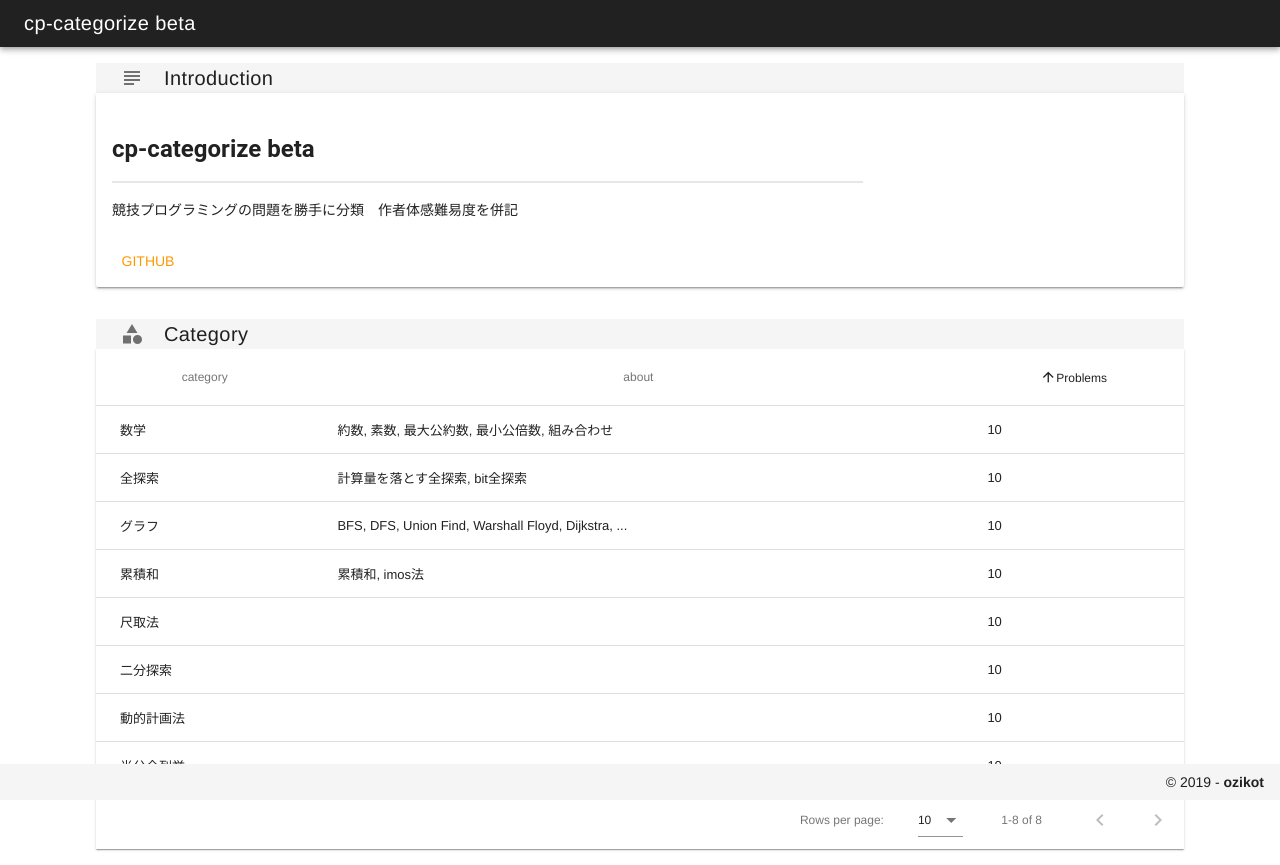
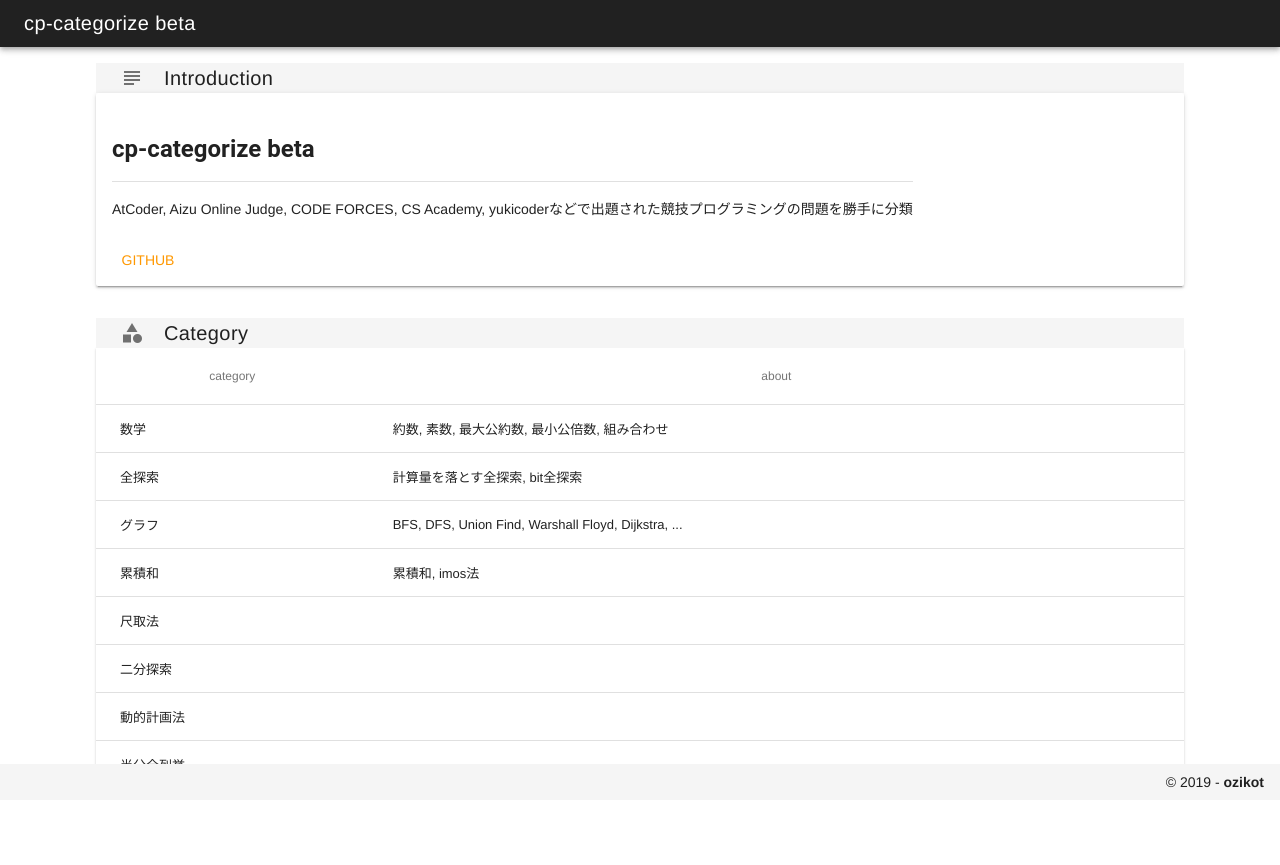
Before and after one commit to tokizuoh/cp-categorize-beta, a Vue app: page /#/ in a window 1280 px wide. After the commit the page ends 805 px from the top, so only its background shows below. Built offline with nearby package versions, Linux system fonts and the light colour scheme.

Commit message:
fix details

```diff
--- a/src/components/AppCategoryTable.vue
+++ b/src/components/AppCategoryTable.vue
@@ -9,13 +9,12 @@
     </v-toolbar>
     <v-data-table
       :headers="headers"
-      :items="desserts"
-      :rows-per-page-items="hogehoge"
+      hide-actions="true"
+      :items="categories"
       class="elevation-1">
       <template v-slot:items="props">
         <td>{{ props.item.name }}</td>
         <td class="text-xs-left">{{ props.item.about }}</td>
-        <td class="text-xs-left">{{ props.item.problems }}</td>
       </template>
     </v-data-table>
   </p>
@@ -25,29 +24,22 @@
   export default {
     data () {
       return {
-        hogehoge: [
-            10, 20, 30
-        ],
         headers: [
           {
             text: 'category',
             align: 'center',
             sortable: false,
-            value: 'name'
+            value: 'name',
+            path: '/math'
           },
           {
             text: 'about',
             align: 'center',
             sortable: false,
             value: 'about'
-          },
-          {
-            text: 'Problems',
-            align: 'center',
-            value: 'problems',
           }
         ],
-        desserts: [
+        categories: [
           {
             name: '数学',
             about: '約数, 素数, 最大公約数, 最小公倍数, 組み合わせ',
@@ -84,7 +76,13 @@
             name: '半分全列挙',
             problems: 10
           },
-        ]
+        ],
+        get category() {
+          return this._category;
+        },
+        set category(value) {
+          this._category=value;
+        },
       }
     }
   }
--- a/src/components/AppStartCard.vue
+++ b/src/components/AppStartCard.vue
@@ -13,7 +13,7 @@
             <br>
             <h3 class="headline mb-0"><b>cp-categorize beta</b></h3>
             <br>
-            <hr width=185% color="#E6E6E6">
+            <v-divider></v-divider>
             <br>
             <div> {{ card_text }} </div>
         </div>
@@ -30,7 +30,7 @@
   export default {
     data () {
       return {
-        card_text: '競技プログラミングの問題を勝手に分類　作者体感難易度を併記'
+        card_text: 'AtCoder, Aizu Online Judge, CODE FORCES, CS Academy, yukicoderなどで出題された競技プログラミングの問題を勝手に分類'
       }
     }
   }
```
